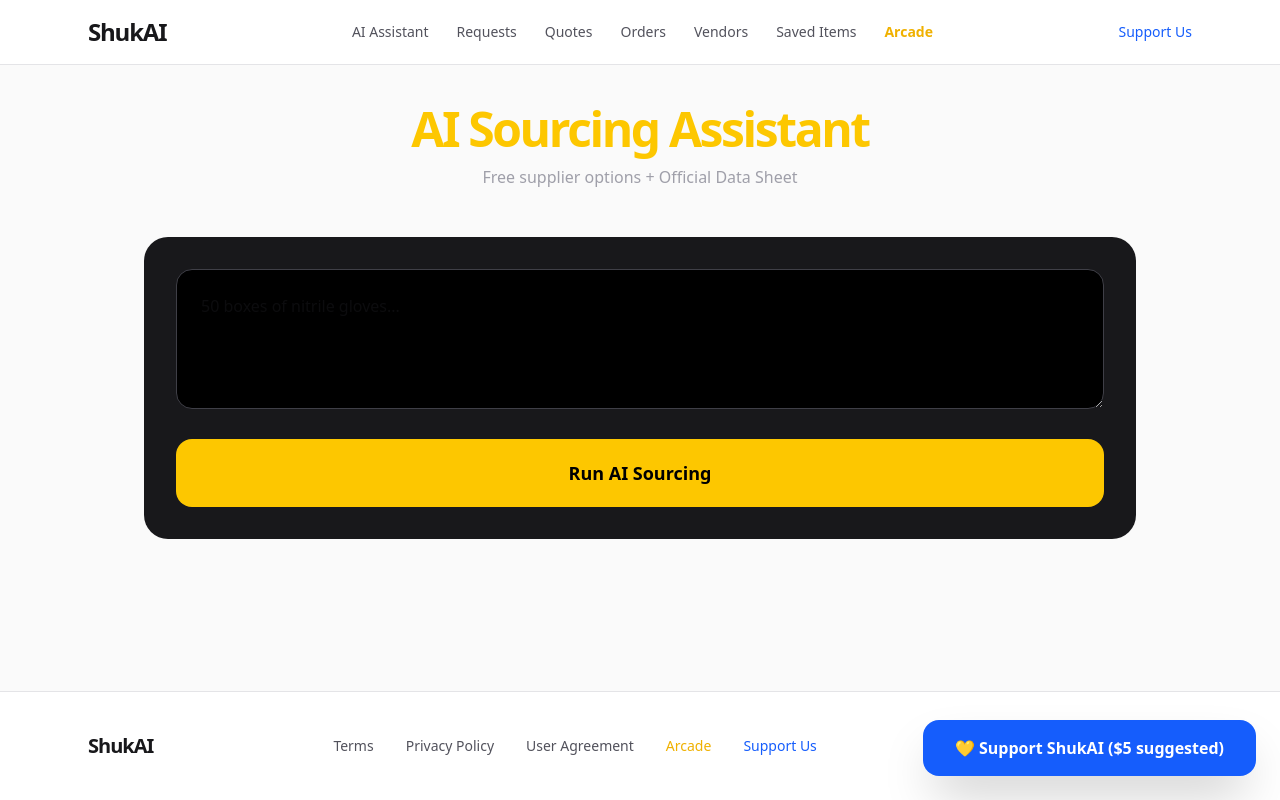
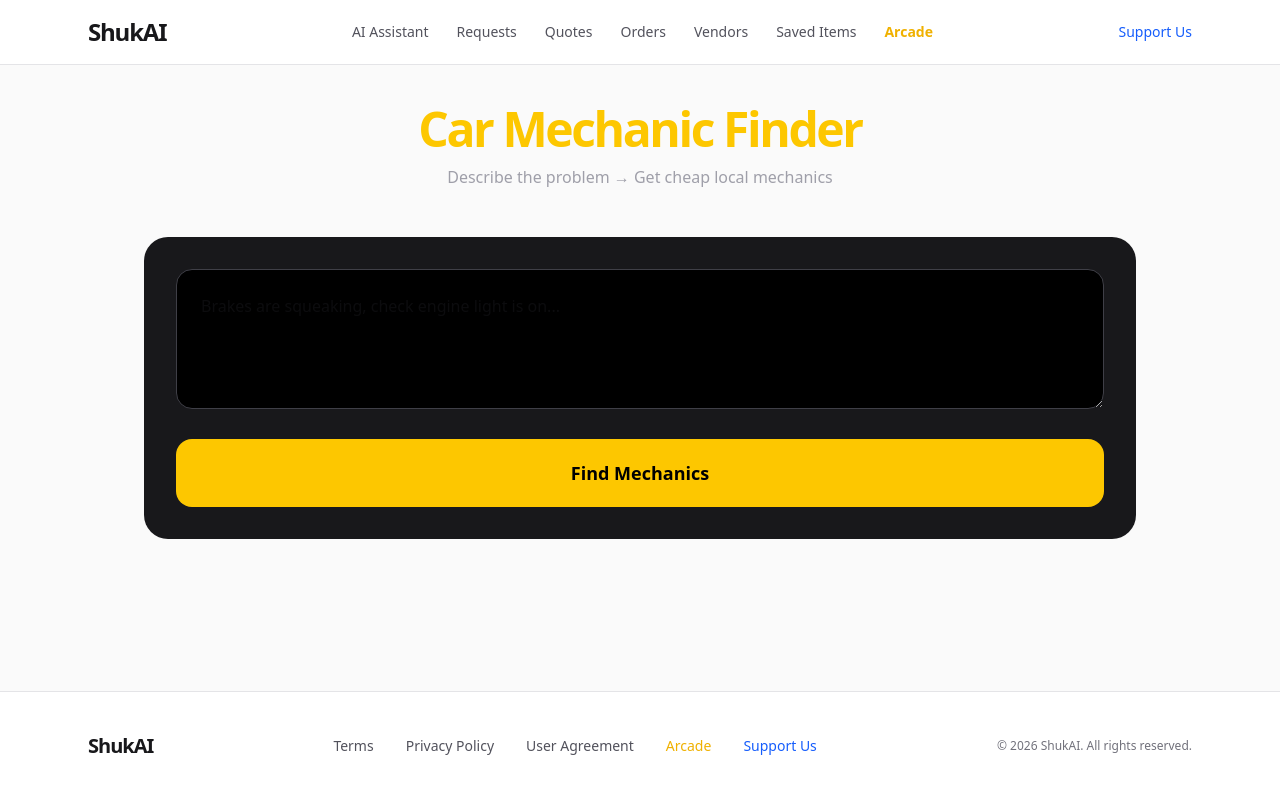
Before and after one commit to Gr33nstonecorp/shuka, a Next.js app: page /assistant in a window 1280 px wide. Built offline with nearby package versions, Linux system fonts and the light colour scheme.

Commit message:
Refactor AssistantPage to find car mechanics

```diff
--- a/app/assistant/page.tsx
+++ b/app/assistant/page.tsx
@@ -2,48 +2,49 @@
 
 import { useState } from "react";
 
-type Product = {
-  item: string;
-  vendor: string;
-  website: string;
+type Mechanic = {
+  name: string;
   price: number;
   reason: string;
-  delivery: string;
+  distance: string;
+  phone: string;
+  website: string;
 };
 
 export default function AssistantPage() {
   const [input, setInput] = useState("");
-  const [results, setResults] = useState<Product[]>([]);
+  const [mechanics, setMechanics] = useState<Mechanic[]>([]);
   const [loading, setLoading] = useState(false);
   const [error, setError] = useState("");
   const [showReport, setShowReport] = useState(false);
 
-  const handleSourcing = async () => {
+  const handleFindMechanic = async () => {
     if (!input.trim()) {
-      setError("Please describe what you need.");
+      setError("Please describe the problem with your car.");
       return;
     }
 
     setLoading(true);
     setError("");
-    setResults([]);
+    setMechanics([]);
     setShowReport(false);
 
     try {
+      // Call your backend
       const res = await fetch("/api/assistant", {
         method: "POST",
         headers: { "Content-Type": "application/json" },
-        body: JSON.stringify({ product_name: input }),
+        body: JSON.stringify({ problem: input }),
       });
 
       const data = await res.json();
 
       if (data.error) {
         setError(data.error);
-      } else if (data.results && Array.isArray(data.results)) {
-        setResults(data.results);
+      } else if (data.mechanics && Array.isArray(data.mechanics)) {
+        setMechanics(data.mechanics);
       } else {
-        setError("No results returned.");
+        setError("No mechanics found.");
       }
     } catch (err) {
       setError("Failed to fetch results. Please try again.");
@@ -53,59 +54,47 @@ export default function AssistantPage() {
   };
 
   const generateReport = () => {
-    if (results.length === 0) return;
+    if (mechanics.length === 0) return;
     setShowReport(true);
-  };
-
-  const makeDonation = async () => {
-    try {
-      const res = await fetch("/api/create-donation-checkout", { method: "POST" });
-      const data = await res.json();
-      if (data.url) {
-        window.location.href = data.url;
-      } else {
-        alert("Could not open donation page.");
-      }
-    } catch (err) {
-      alert("Could not open donation page. Please try again.");
-    }
   };
 
   return (
     <div className="max-w-5xl mx-auto px-4 py-10">
       <div className="text-center mb-12">
-        <h1 className="text-5xl font-black tracking-tighter text-yellow-400">AI Sourcing Assistant</h1>
-        <p className="text-zinc-400 mt-3">Free supplier options + Official Data Sheet</p>
+        <h1 className="text-5xl font-black tracking-tighter text-yellow-400">Car Mechanic Finder</h1>
+        <p className="text-zinc-400 mt-3">Describe the problem → Get cheap local mechanics</p>
       </div>
 
       <div className="bg-zinc-900 rounded-3xl p-8 mb-12">
         <textarea
           value={input}
           onChange={(e) => setInput(e.target.value)}
-          placeholder="50 boxes of nitrile gloves..."
+          placeholder="Brakes are squeaking, check engine light is on..."
           className="w-full bg-black border border-zinc-700 rounded-2xl p-6 text-base min-h-[140px]"
         />
         <button
-          onClick={handleSourcing}
+          onClick={handleFindMechanic}
           disabled={loading || !input.trim()}
           className="mt-6 w-full bg-yellow-400 hover:bg-yellow-300 text-black font-semibold py-5 rounded-2xl text-lg"
         >
-          {loading ? "Searching suppliers..." : "Run AI Sourcing"}
+          {loading ? "Finding mechanics..." : "Find Mechanics"}
         </button>
       </div>
 
       {error && <div className="text-red-400 text-center py-8">{error}</div>}
 
-      {results.length > 0 && (
+      {mechanics.length > 0 && (
         <div className="mb-16">
-          <h2 className="text-3xl font-semibold mb-8 text-center">Supplier Options</h2>
+          <h2 className="text-3xl font-semibold mb-8 text-center">Recommended Mechanics</h2>
 
           <div className="grid md:grid-cols-3 gap-6 mb-12">
-            {results.map((p, i) => (
+            {mechanics.map((m, i) => (
               <div key={i} className="bg-zinc-900 rounded-3xl p-8 text-center">
-                <h3 className="font-medium">{p.vendor}</h3>
-                <p className="text-4xl font-black text-yellow-400 mt-3">${p.price}</p>
-                <a href={p.website} target="_blank" className="mt-8 block bg-black text-yellow-400 py-4 rounded-2xl text-sm">Buy on {p.vendor} →</a>
+                <h3 className="font-medium text-xl">{m.name}</h3>
+                <p className="text-4xl font-black text-yellow-400 mt-3">${m.price}</p>
+                <p className="text-zinc-400 mt-2">{m.distance}</p>
+                <p className="text-sm text-zinc-500 mt-4">{m.reason}</p>
+                <a href={m.website} target="_blank" className="mt-6 block bg-black text-yellow-400 py-4 rounded-2xl text-sm">Call / Book →</a>
               </div>
             ))}
           </div>
@@ -114,7 +103,7 @@ export default function AssistantPage() {
             onClick={generateReport}
             className="w-full py-7 bg-yellow-400 hover:bg-yellow-300 text-black font-semibold rounded-3xl text-2xl shadow-xl"
           >
-            📋 Generate Official Data Sheet
+            📋 Generate Official Repair Report
           </button>
         </div>
       )}
@@ -123,25 +112,25 @@ export default function AssistantPage() {
         <div className="bg-white text-black rounded-3xl p-8 shadow-2xl">
           <div className="bg-black text-white p-8 rounded-t-3xl -mx-8 -mt-8 mb-10 text-center">
             <div className="text-4xl font-black text-yellow-400">SHUKAI</div>
-            <div className="text-sm">OFFICIAL DATA SHEET</div>
+            <div className="text-sm">OFFICIAL REPAIR REPORT</div>
           </div>
 
-          <p className="text-2xl font-semibold mb-8">{input}</p>
+          <p className="text-2xl font-semibold mb-8">Problem: {input}</p>
 
           <table className="w-full mb-12">
             <thead>
               <tr className="border-b-2 border-black">
-                <th className="text-left py-4">Supplier</th>
-                <th className="text-left py-4">Price</th>
-                <th className="text-left py-4">Delivery</th>
+                <th className="text-left py-4">Mechanic</th>
+                <th className="text-left py-4">Estimate</th>
+                <th className="text-left py-4">Distance</th>
               </tr>
             </thead>
             <tbody>
-              {results.map((p, i) => (
+              {mechanics.map((m, i) => (
                 <tr key={i} className="border-b">
-                  <td className="py-5 font-medium">{p.vendor}</td>
-                  <td className="py-5 font-semibold">${p.price}</td>
-                  <td className="py-5">{p.delivery}</td>
+                  <td className="py-5 font-medium">{m.name}</td>
+                  <td className="py-5 font-semibold">${m.price}</td>
+                  <td className="py-5">{m.distance}</td>
                 </tr>
               ))}
             </tbody>
@@ -153,13 +142,6 @@ export default function AssistantPage() {
           </div>
         </div>
       )}
-
-      <button
-        onClick={makeDonation}
-        className="fixed bottom-6 right-6 bg-blue-600 hover:bg-blue-500 text-white font-semibold px-8 py-4 rounded-2xl shadow-2xl flex items-center gap-2 z-50"
-      >
-        💛 Support ShukAI ($5 suggested)
-      </button>
     </div>
   );
 }
```
